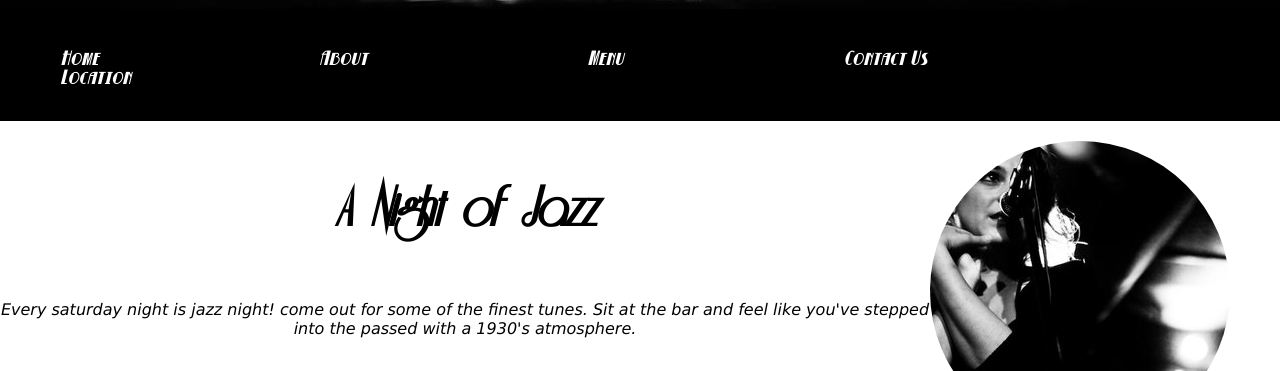
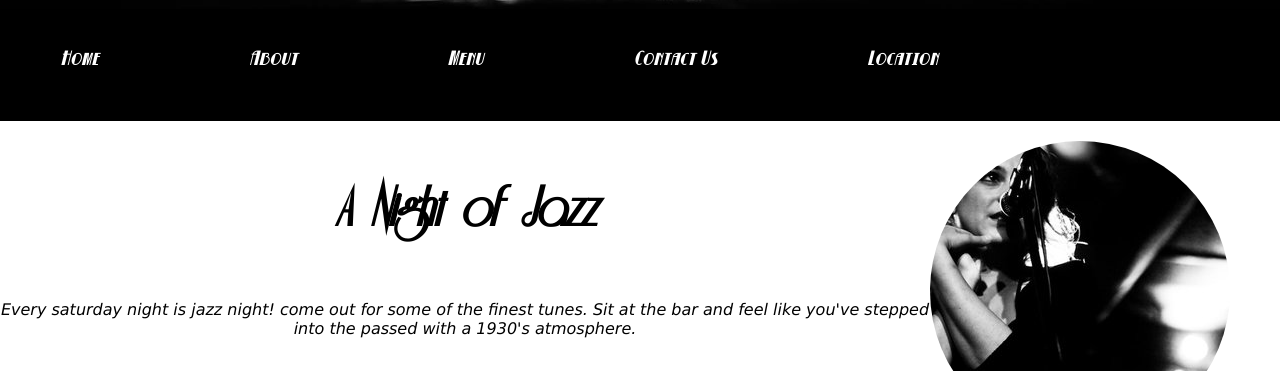
Before and after one commit to lmclifford89/Jon-s-Noir-Bar, a plain HTML site: page index.html in a window 1280 px wide. Shown: the part 729-1100 px from the top of the page. Drawn offline with Linux system fonts and the light colour scheme.

Commit message:
Update JGTsite.css

```diff
--- a/JGTsite.css
+++ b/JGTsite.css
@@ -58,7 +58,7 @@ body{
 
 #navigation li {
 	float:left;
-	padding-right: 190px;
+	padding-right: 120px;
 	padding-left: 10px;
 
 }
```
